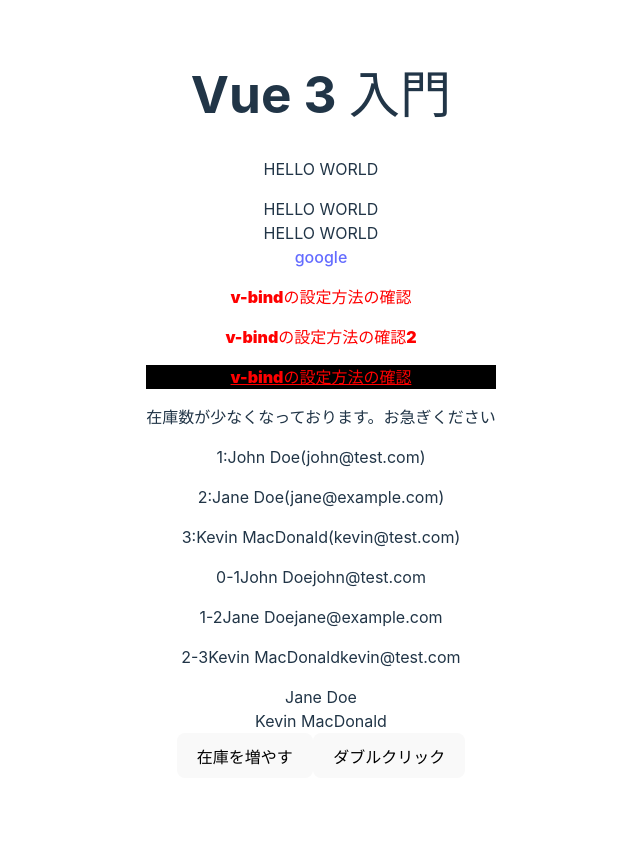
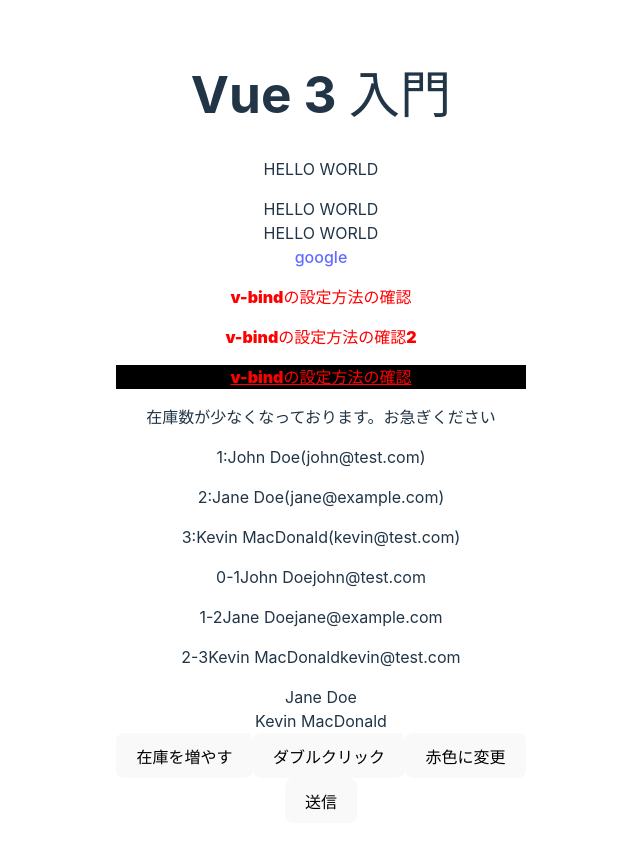
Before and after one commit to yusuke-miura7/vue3-learning, a Vue app in the folder first-vue-app/: page / in a window 1280 px wide. Shown: the top 848 px of the page, without its empty margins (319-959 px from the left). Before the commit the page ends 810 px from the top, so only its background shows below. Built offline with nearby package versions, Linux system fonts and the light colour scheme.

Commit message:
イベント修飾子の確認

```diff
--- a/first-vue-app/src/App.vue
+++ b/first-vue-app/src/App.vue
@@ -23,6 +23,14 @@ const increment=() =>{
 
 const clickdButton = () =>{
   console.log("ダブルクリックされました");
+}
+
+const clickColor = (event) =>{
+  event.target.style.backgroundColor = 'red';
+}
+
+const send = () =>{
+  console.log('send');
 }
 
 const users = [
@@ -70,8 +78,16 @@ const users = [
     </div>
     </div>
 
+    <!-- v-on:clickの確認 -->
     <button @click="increment">在庫を増やす</button>
     <button @dblclick="clickdButton">ダブルクリック</button>
+    <button @click="clickColor">赤色に変更</button>
+
+    <!-- ページのリロードを防ぐ -->
+    <form @submit.prevent="send">
+      <button>送信</button>
+    </form>
+
 
   </div>
 </template>
```
